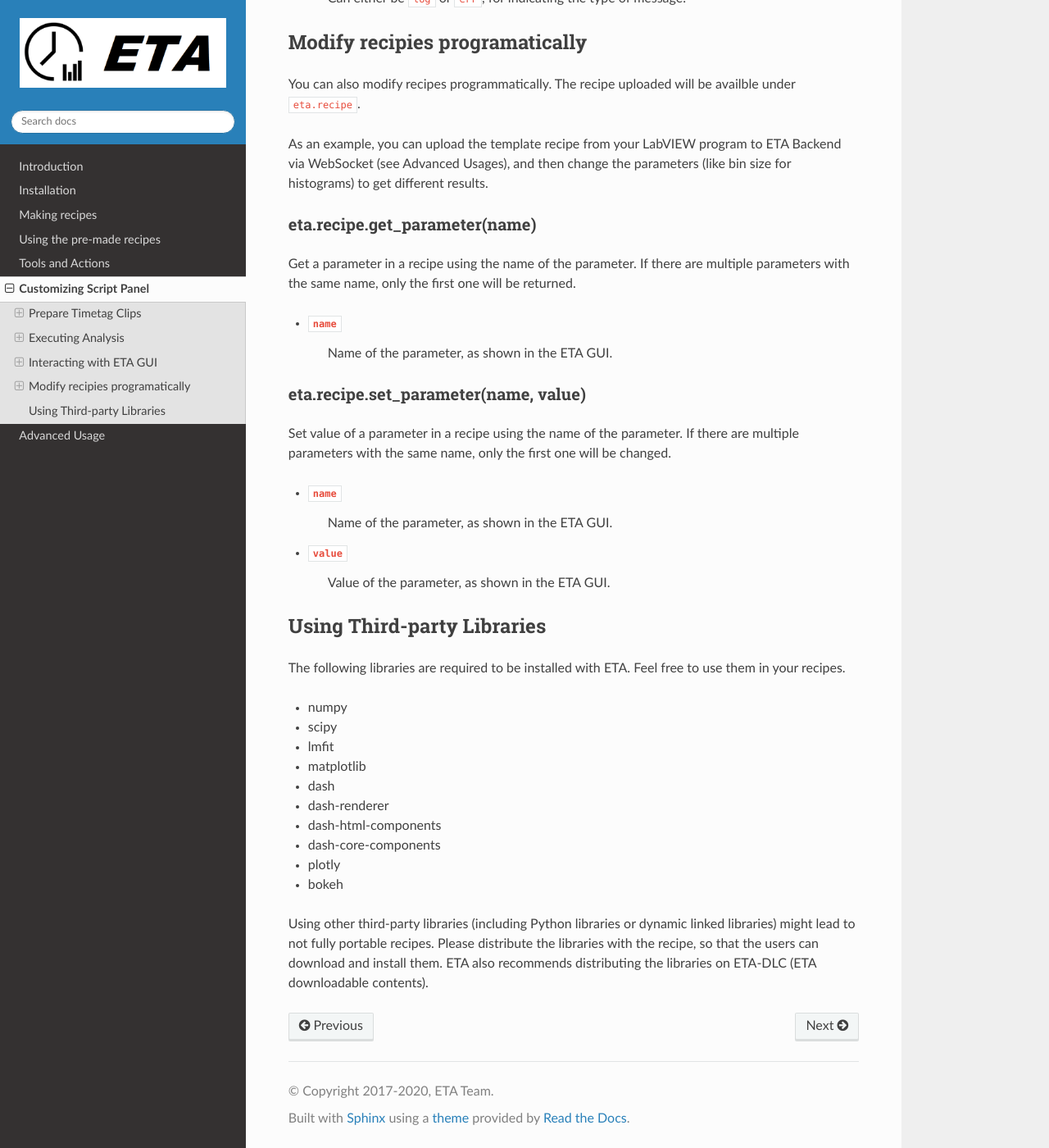
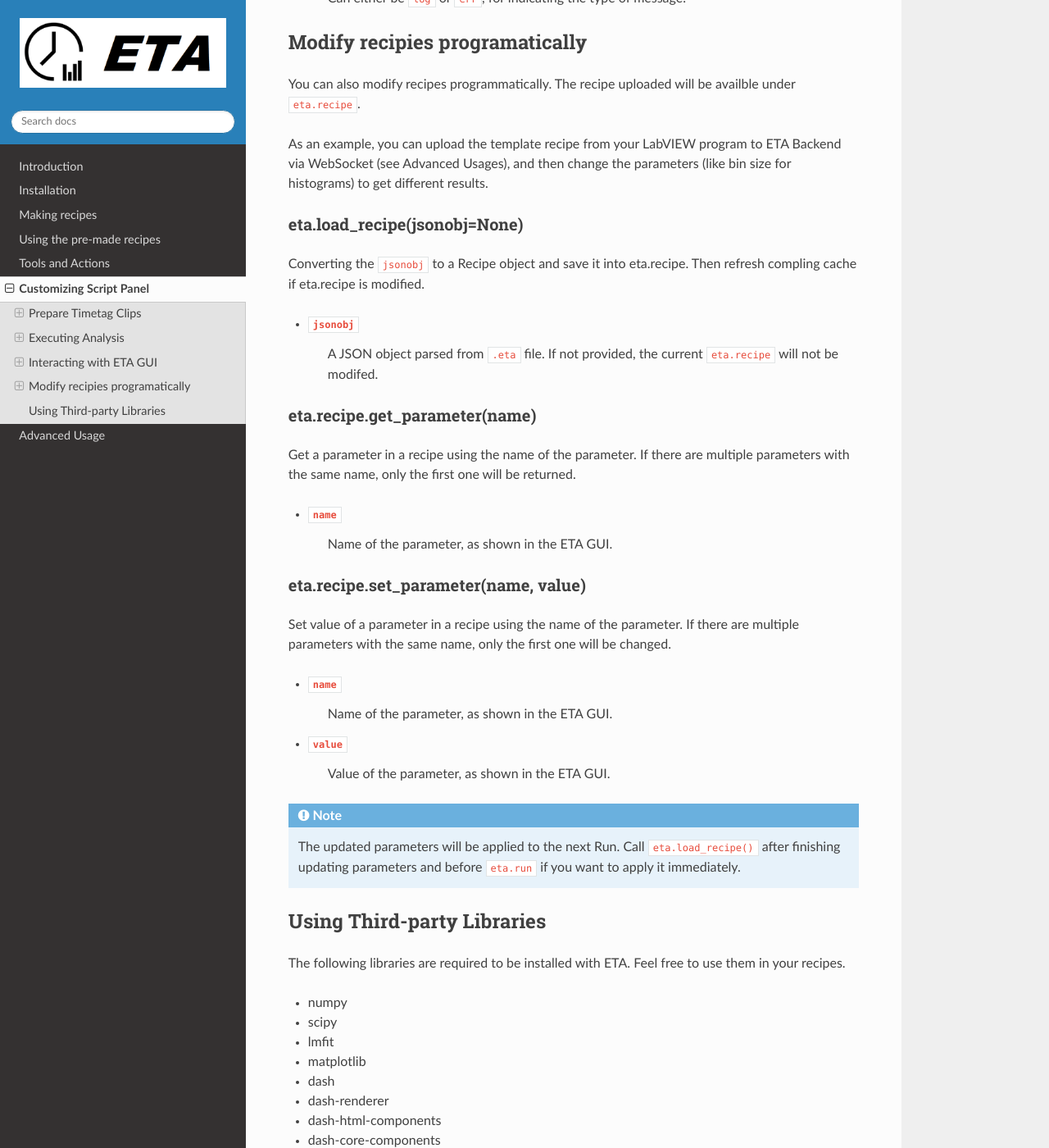
Before and after one commit to timetag/timetag.github.io, a Sphinx documentation site: the page built from docs/python.rst, in a window 1280 px wide and 1400 px high, scrolled down 9756 px. Shown: the whole window at 82% size. Built offline with Sphinx 7.4.7 and the Read the Docs theme 2.0.0, drawn with Linux system fonts in a browser that asks for light colours.

Commit message:
Update python.rst

```diff
--- a/docs/python.rst
+++ b/docs/python.rst
@@ -289,6 +289,13 @@ You can also modify recipes programmatically. The recipe uploaded will be availb
 
 As an example, you can upload the template recipe from your LabVIEW program to ETA Backend via WebSocket (see Advanced Usages), and then change the parameters (like bin size for histograms) to get different results.
 
+eta.load_recipe(jsonobj=None)
+......
+Converting the ``jsonobj`` to a Recipe object and save it into eta.recipe. Then refresh compling cache if eta.recipe is modified.
+
+- ``jsonobj``
+    A JSON object parsed from ``.eta`` file. If not provided, the current ``eta.recipe`` will not be modifed.
+
 eta.recipe.get_parameter(name)
 ......
 Get a parameter in a recipe using the name of the parameter. If there are multiple parameters with the same name, only the first one will be returned.
@@ -305,6 +312,9 @@ Set value of a parameter in a recipe using the name of the parameter. If there a
 
 - ``value``
     Value of the parameter, as shown in the ETA GUI.
+
+.. note::
+    The updated parameters will be applied to the next Run. Call ``eta.load_recipe()`` after finishing updating parameters and before ``eta.run`` if you want to apply it immediately.
 
 Using Third-party Libraries
 -----
```
